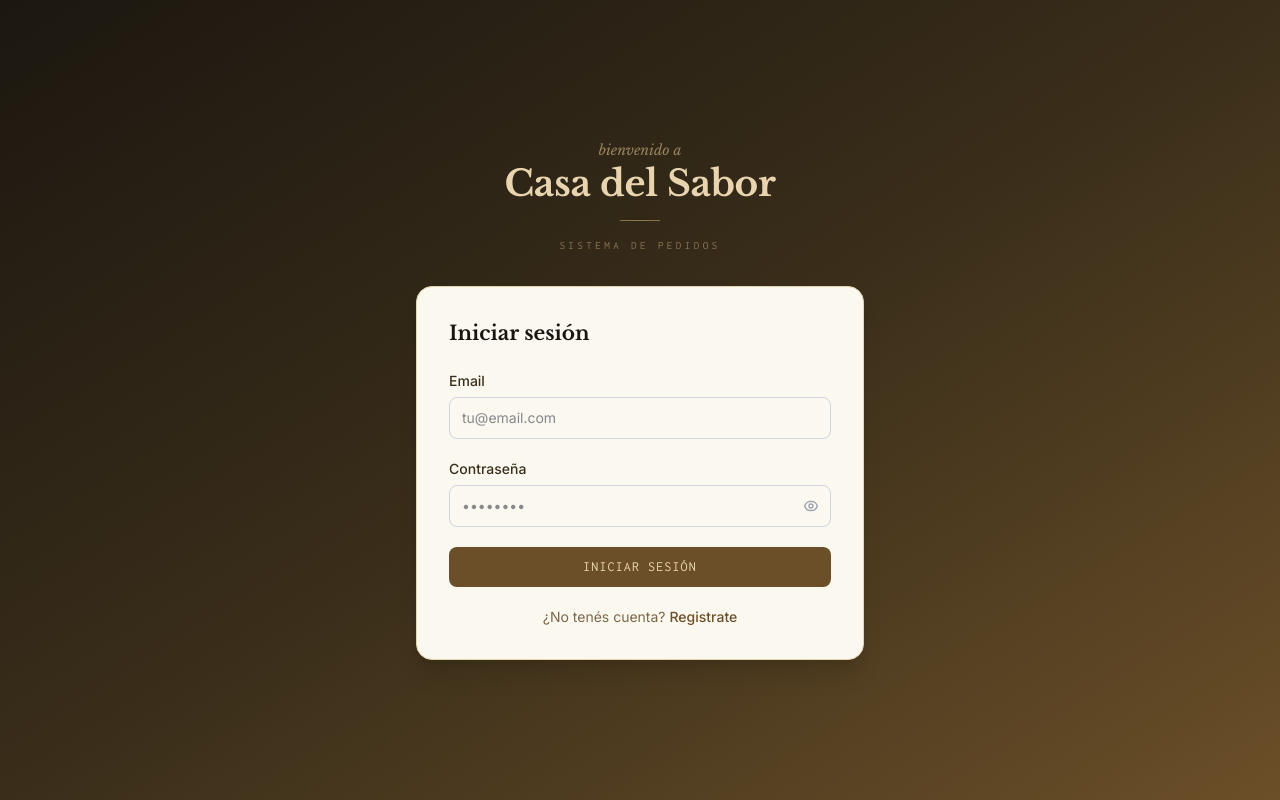
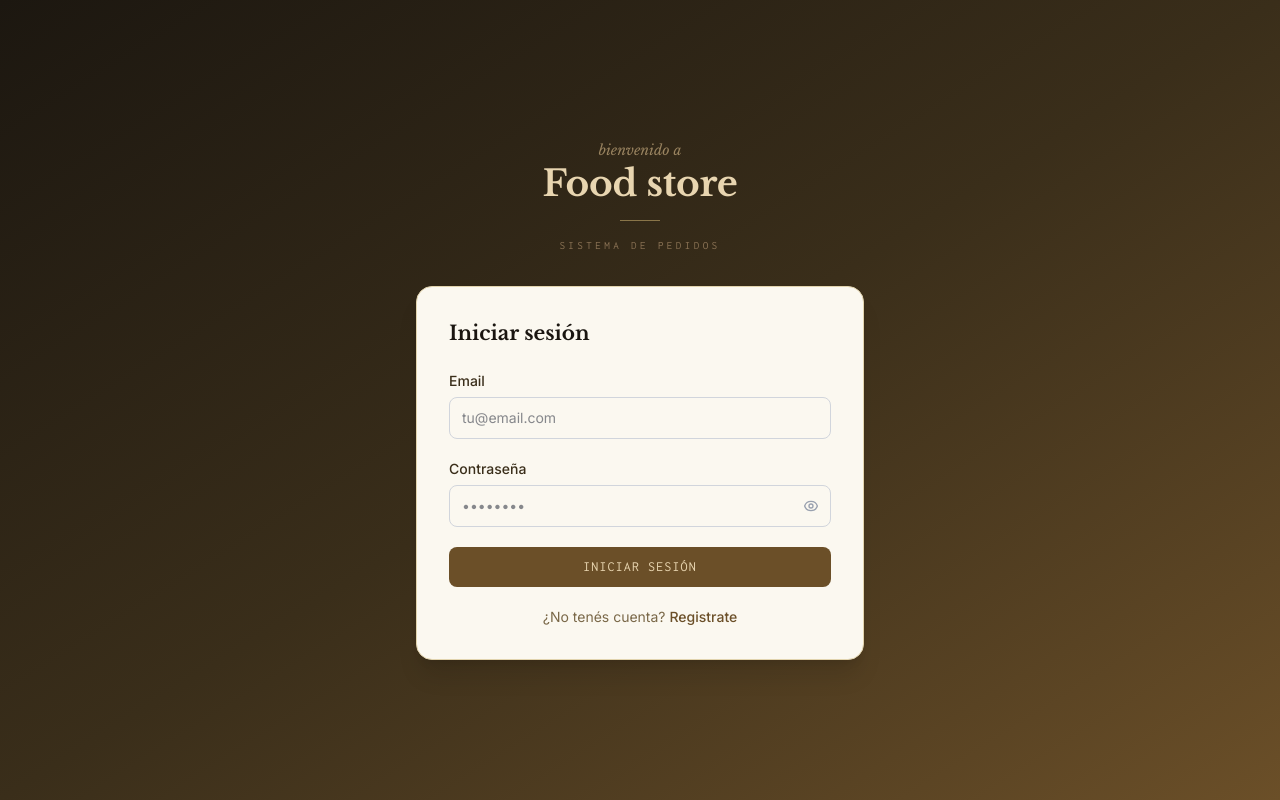
Before and after one commit to tomimastro069/Parcial1-Prog-4, a React (Vite) app in the folder frontend/: page /login in a window 1280 px wide. Built offline with nearby package versions, Linux system fonts and the light colour scheme; no server answers.

Commit message:
arreglo de ruta en front

```diff
--- a/frontend/src/components/Header.tsx
+++ b/frontend/src/components/Header.tsx
@@ -24,7 +24,7 @@ export default function Header() {
               className="w-[50px] h-[50px] object-contain"
             />
           </span>
-          <span className="font-baskerville font-bold text-coffee text-lg hidden sm:block tracking-[-0.01em]">Casa del Sabor</span>
+          <span className="font-baskerville font-bold text-coffee text-lg hidden sm:block tracking-[-0.01em]">Food Store</span>
         </button>
         <div className="flex items-center gap-3">
           <button onClick={() => navigate('/store')} className="p-2 rounded-lg hover:bg-cream-deep transition-colors">
--- a/frontend/src/pages/LandingPageVerdadera.tsx
+++ b/frontend/src/pages/LandingPageVerdadera.tsx
@@ -93,7 +93,7 @@ const LandingPageVerdadera: React.FC = () => {
               Todo lo que querés,<br />directo a tu puerta.
             </p>
 
-            <button onClick={() => navigate('/store')} className="cta-btn inline-flex items-center gap-3 bg-[#6B4F28] hover:bg-[#8B6535] text-[#E8D5B0] font-inconsolata font-semibold tracking-[0.18em] uppercase rounded-sm border-none cursor-pointer self-start mb-8 md:mb-10 2xl:mb-14 transition-all duration-[180ms] hover:translate-x-1
+            <button onClick={() => navigate('/Menu')} className="cta-btn inline-flex items-center gap-3 bg-[#6B4F28] hover:bg-[#8B6535] text-[#E8D5B0] font-inconsolata font-semibold tracking-[0.18em] uppercase rounded-sm border-none cursor-pointer self-start mb-8 md:mb-10 2xl:mb-14 transition-all duration-[180ms] hover:translate-x-1
                                text-[13px] 2xl:text-[16px] px-8 2xl:px-12 h-[50px] md:h-[54px] 2xl:h-[68px]">
               Ver el menú
               <span className="cta-arrow text-base 2xl:text-xl transition-transform duration-[180ms]">→</span>
--- a/frontend/src/pages/MenuPublicoPage.tsx
+++ b/frontend/src/pages/MenuPublicoPage.tsx
@@ -25,7 +25,7 @@ export default function MenuPublicoPage() {
     fetch(`${API_URL}/api/v1/categorias/?is_active=true&size=50`)
       .then((r) => r.json())
       .then((data) => setCategorias(data.items ?? []))
-      .catch(() => {});
+      .catch(() => { });
   }, []);
 
   // Debounce search
@@ -50,7 +50,7 @@ export default function MenuPublicoPage() {
         setProductos(data.items);
         setTotalPages(data.pages);
       })
-      .catch(() => {})
+      .catch(() => { })
       .finally(() => setLoading(false));
   }, [page, search, categoriaId]);
 
@@ -61,7 +61,7 @@ export default function MenuPublicoPage() {
         <div className="max-w-6xl mx-auto px-4 py-3 flex items-center justify-between">
           <Link to="/" className="flex items-center gap-3">
             <img src={logoRestaurante} alt="Logo" className="w-10 h-10 rounded-lg object-cover" />
-            <span className="font-baskerville font-bold text-coffee text-xl tracking-[-0.01em]">Casa del Sabor</span>
+            <span className="font-baskerville font-bold text-coffee text-xl tracking-[-0.01em]">Food store</span>
           </Link>
           <div className="flex items-center gap-3">
             <Link
@@ -191,9 +191,8 @@ export default function MenuPublicoPage() {
               <button
                 key={n}
                 onClick={() => setPage(n)}
-                className={`px-3 py-1.5 rounded-lg text-sm border transition-colors ${
-                  page === n ? 'bg-walnut border-walnut text-tan' : 'border-line bg-cream-soft hover:bg-cream-deep'
-                }`}
+                className={`px-3 py-1.5 rounded-lg text-sm border transition-colors ${page === n ? 'bg-walnut border-walnut text-tan' : 'border-line bg-cream-soft hover:bg-cream-deep'
+                  }`}
               >
                 {n}
               </button>
--- a/frontend/src/pages/auth/LoginPage.tsx
+++ b/frontend/src/pages/auth/LoginPage.tsx
@@ -17,7 +17,7 @@ export default function LoginPage() {
         {/* Logo */}
         <div className="text-center mb-8">
           <p className="font-baskerville italic text-sand text-sm mb-1">bienvenido a</p>
-          <h1 className="font-baskerville text-4xl font-bold text-tan tracking-[-0.01em]">Casa del Sabor</h1>
+          <h1 className="font-baskerville text-4xl font-bold text-tan tracking-[-0.01em]">Food store</h1>
           <div className="w-10 h-px bg-gold/60 mx-auto my-4" />
           <p className="eyebrow text-[#8B7355]">Sistema de pedidos</p>
         </div>
--- a/frontend/src/pages/auth/RegisterPage.tsx
+++ b/frontend/src/pages/auth/RegisterPage.tsx
@@ -8,7 +8,7 @@ export default function RegisterPage() {
           <div className="inline-flex items-center justify-center w-16 h-16 rounded-2xl bg-tan/10 backdrop-blur mb-4 border border-gold/30">
             <span className="text-3xl">🍔</span>
           </div>
-          <h1 className="font-baskerville text-4xl font-bold text-tan tracking-[-0.01em]">Casa del Sabor</h1>
+          <h1 className="font-baskerville text-4xl font-bold text-tan tracking-[-0.01em]">Food store</h1>
           <div className="w-10 h-px bg-gold/60 mx-auto my-4" />
           <p className="eyebrow text-[#8B7355]">Creá tu cuenta</p>
         </div>
```
